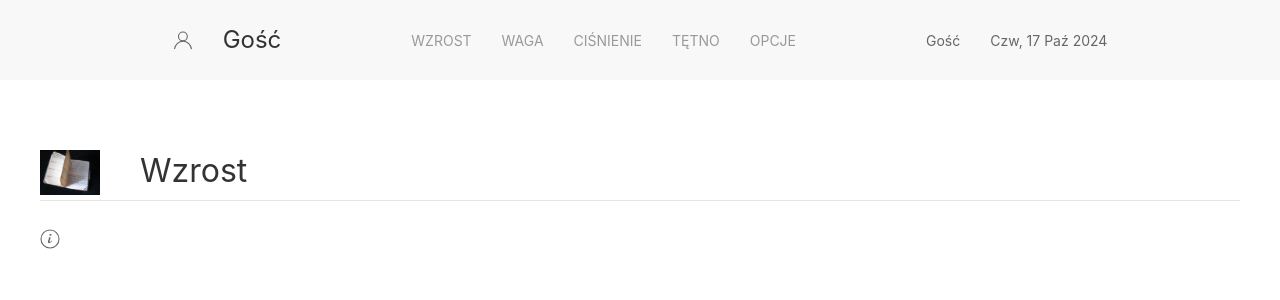
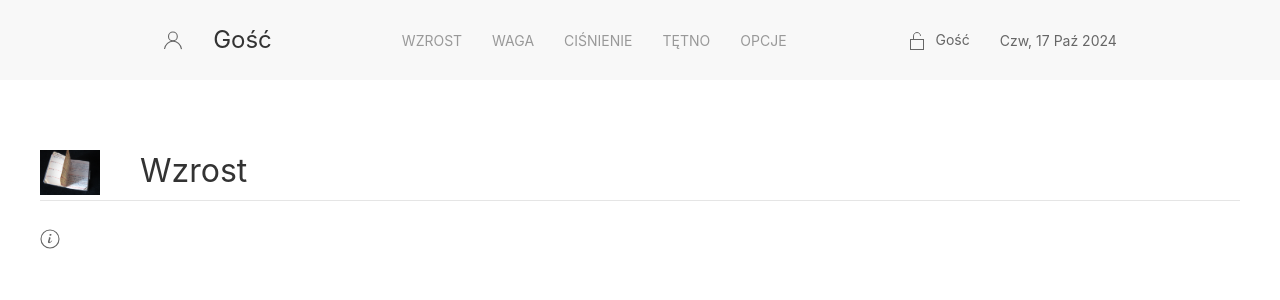
Before and after one commit to YankielG/PP_Journal, a Django app: page /growths/ in a window 1280 px wide. Shown: the top 300 px of the page. Run offline with Django 5.2, Linux system fonts and the light colour scheme; data comes from the database, SQL or seed files in the repository.

Commit message:
ilona przy logowniu w menu

```diff
--- a/templates/fragments/menu.html
+++ b/templates/fragments/menu.html
@@ -26,7 +26,10 @@
             </li>
         </ul>
 
-        <span class="uk-navbar-item" style="margin-left: 100px">
+        <div class="uk-navbar-item uk-navbar-item" style="margin-left: 90px">
+            <div class="uk-inline">
+                <span class="" uk-icon="icon: unlock; ratio: 1"></span>
+                <span style="margin-left: 5px">
                 {% if user.is_authenticated %}
                     {% if user.is_superuser %}
                         Administrator
@@ -37,6 +40,8 @@
                     Gość
                 {% endif %}
                 </span>
+            </div>
+        </div>
 
         <span class="uk-navbar-item">{% now "D, d M Y" %}</span>
 
```
Lines whose indentation alone changed are shown as unchanged.
